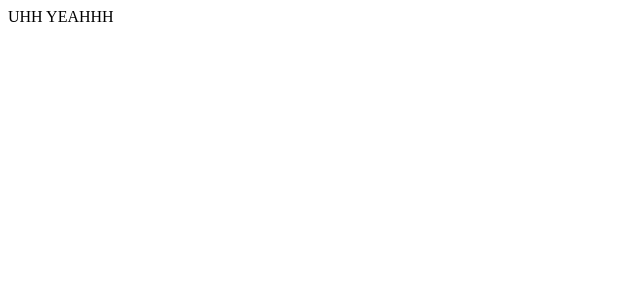
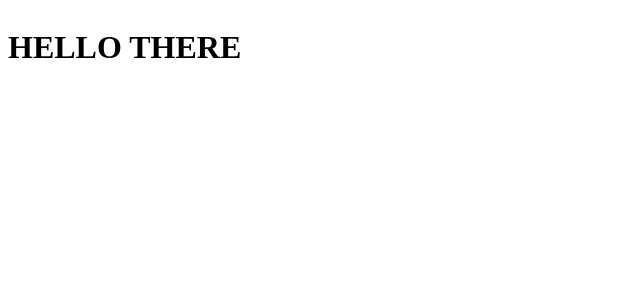
Before and after one commit to AlphaAnimal/project-cardiff-frontend, a React (Create React App) app: page / in a window 1280 px wide. Shown: the top 300 px of the page, without its empty margins (0-640 px from the left). Built offline with nearby package versions, Linux system fonts and the light colour scheme.

Commit message:
material ui added

```diff
--- a/package.json
+++ b/package.json
@@ -3,6 +3,9 @@
   "version": "0.1.0",
   "private": true,
   "dependencies": {
+    "@emotion/react": "^11.8.2",
+    "@emotion/styled": "^11.8.1",
+    "@mui/material": "^5.5.0",
     "@testing-library/jest-dom": "^5.16.2",
     "@testing-library/react": "^12.1.3",
     "@testing-library/user-event": "^13.5.0",
--- a/src/App.tsx
+++ b/src/App.tsx
@@ -8,6 +8,11 @@ const App: React.FC<{}> = () => {
     <Router>
         <Routes>
           <Route path="/" element={<Main />} />
+          <Route path="/profile" element={<Main />} />
+          <Route path="/settings" element={<Main />} />
+          <Route path="/about" element={<Main />} />
+          <Route path="/login" element={<Main />} />
+          <Route path="/register" element={<Main />} />
         </Routes>
     </Router>
   );
--- a/src/routes/Main.tsx
+++ b/src/routes/Main.tsx
@@ -1,9 +1,18 @@
+import { Stack } from '@mui/material';
 import React from 'react';
 
 
 const App: React.FC<{}> = () => {
+
   return (
-    <span>UHH YEAHHH</span>
+
+    // HEADER
+    // MAIN
+    // FOOTER
+
+    <Stack>
+      <h1>HELLO THERE</h1>
+    </Stack>
   );
 }
 
```
Also changed, not shown: 1 other file (tests, documents, lock files or other folders).
